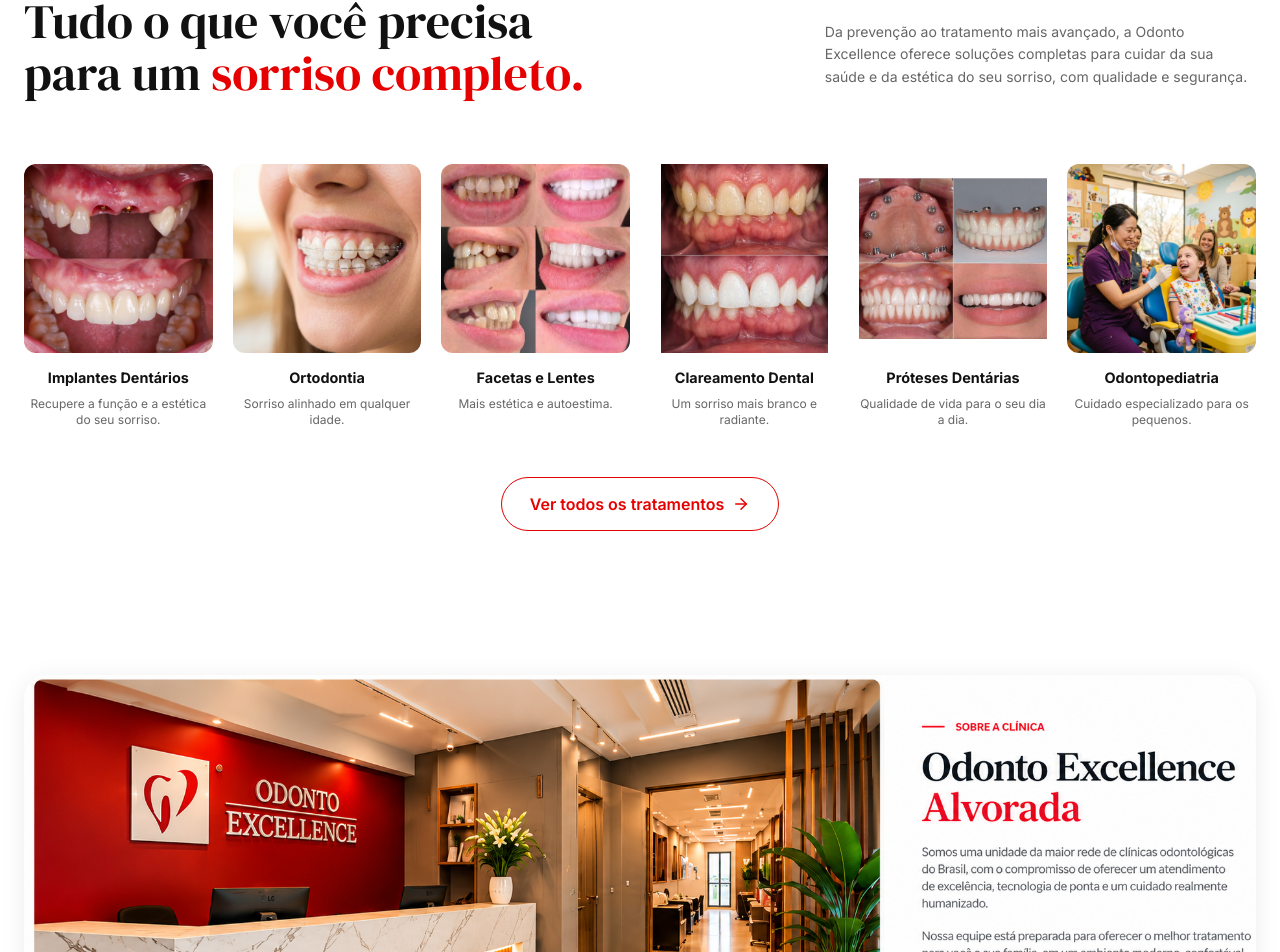
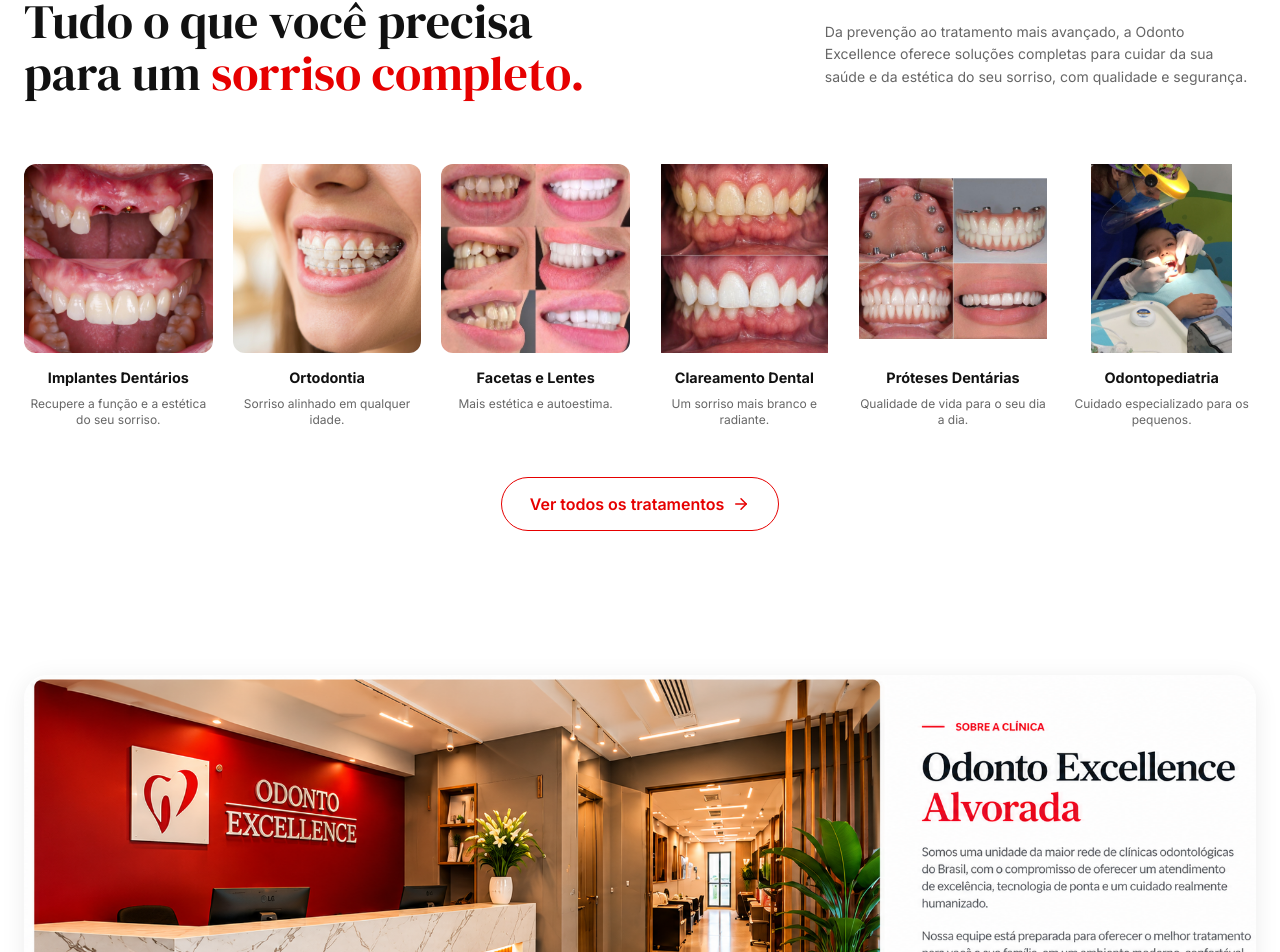
Before and after one commit to marciomsilvadev/odonto-excellence, a React (Vite) app: page / in a window 1280 px wide. Shown: the part 1068-2020 px from the top of the page. Built offline with nearby package versions, Linux system fonts and the light colour scheme.

Commit message:
Update odontopediatria image

```diff
--- a/src/clinicData.ts
+++ b/src/clinicData.ts
@@ -104,7 +104,8 @@
     {
       title: "Odontopediatria",
       description: "Cuidado especializado para os pequenos.",
-      image: "/odontopediatria.jpg"
+      image: "/odontopediatria-real.jpg",
+      contain: true
     }
   ],
 
```
Also changed, not shown: public/odontopediatria-real.jpg (added).
